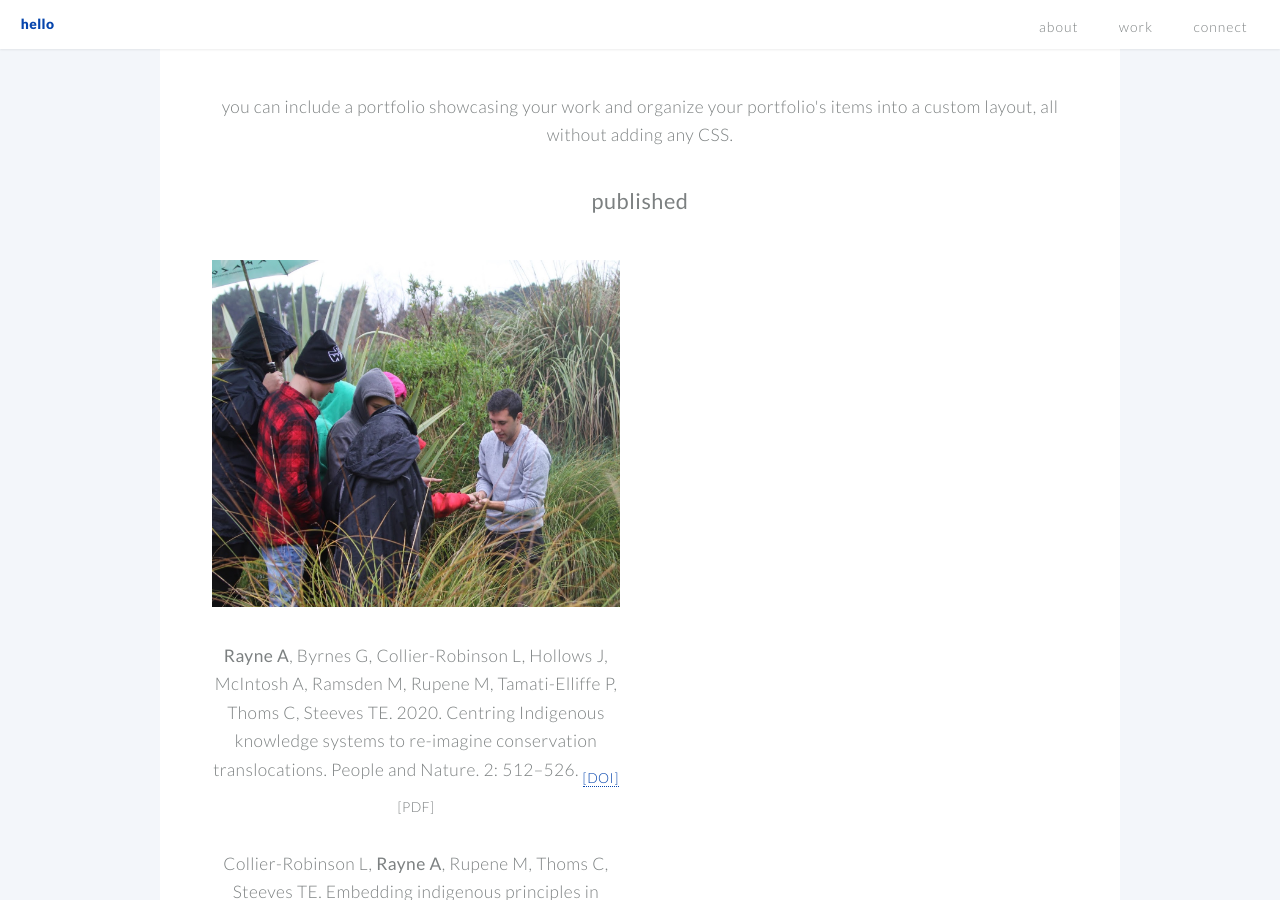
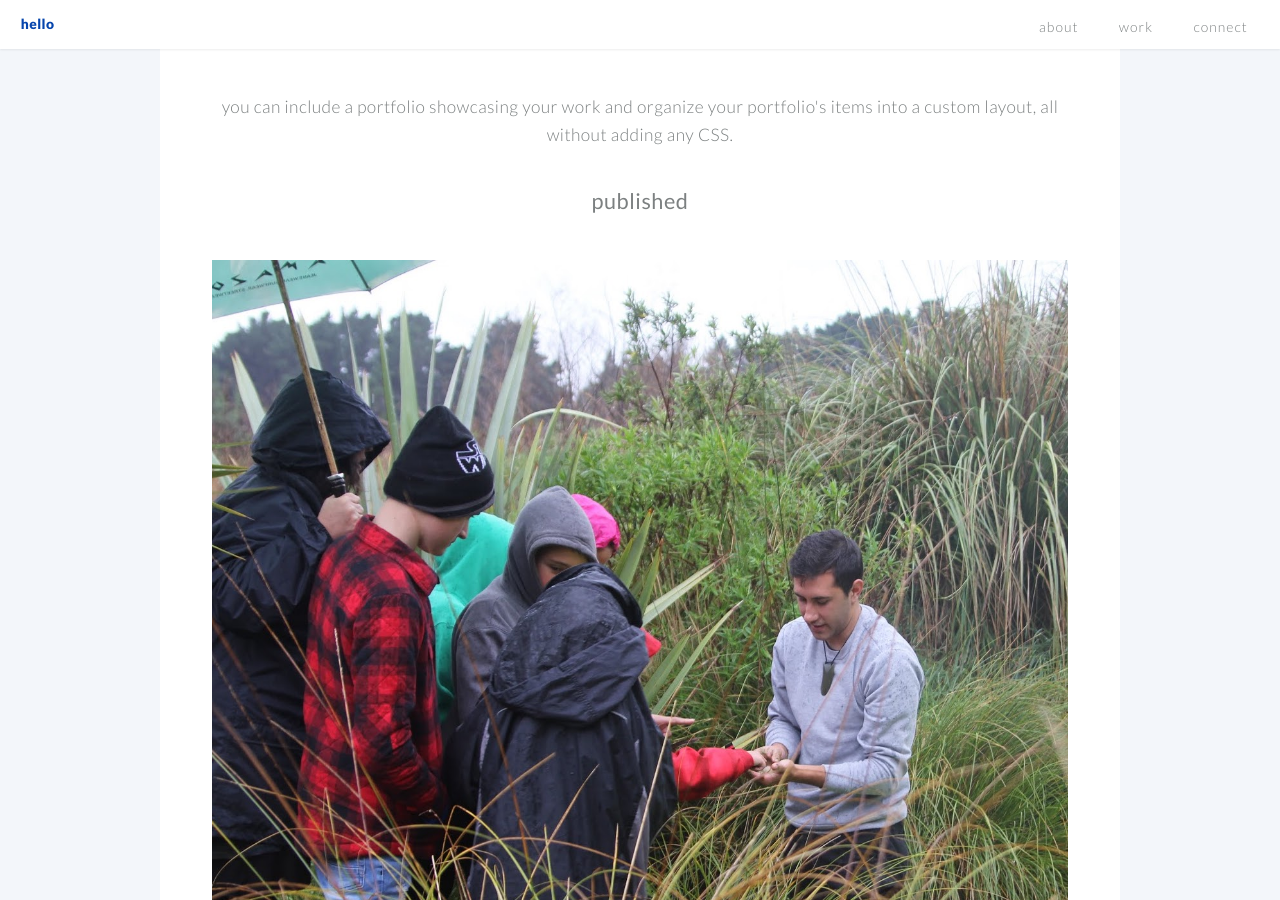
Before and after one commit to aislingrayne/aislingrayne.github.io, a Jekyll site: the page built from index.md, in a window 1280 px wide and 900 px high, scrolled down 2031 px. Built offline with Jekyll 4.4.1, drawn with Linux system fonts in a browser that asks for light colours.

Commit message:
Update hello-default.html

```diff
--- a/_layouts/hello-default.html
+++ b/_layouts/hello-default.html
@@ -128,7 +128,7 @@
                           </div>
 
                           {% for items in categories.items %}
-                          <div class="6u item">
+                          <div class="12u item">
                             <section>
                               <div class="image featured">
                                   <img src="{{ items.image }}" alt="" />
```
